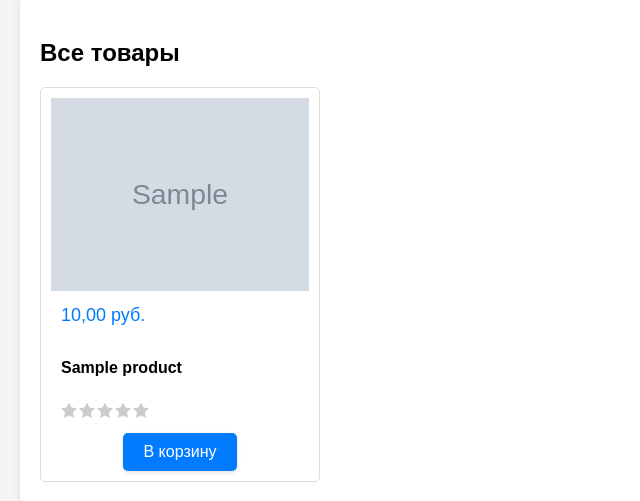
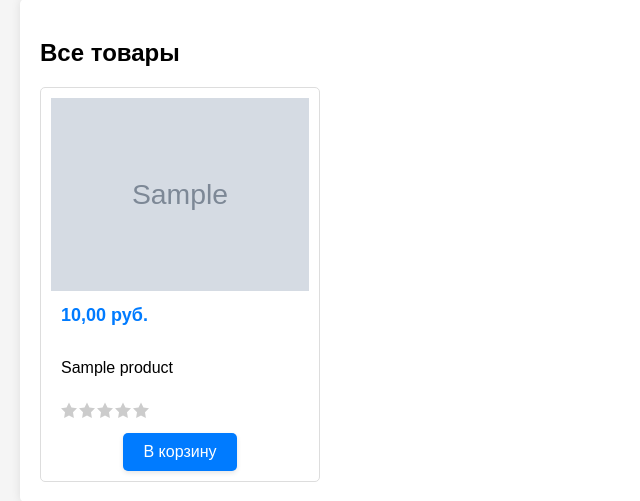
Before and after one commit to MasterVVK/flower_delivery, a Django app: page / in a window 1280 px wide. Shown: the part 163-664 px from the top of the page, without its empty margins (0-640 px from the left). Run offline with Django 5.2, Linux system fonts and the light colour scheme; tables that the repository leaves empty hold one stand-in row (values such as "Sample post"); grey boxes marked "Sample" are stand-in pictures; parts of the project's set-up code (start-up, migrations or seed data) failed here and were passed over.

Commit message:
Update styles.css

```diff
--- a/static/styles.css
+++ b/static/styles.css
@@ -145,6 +145,7 @@ form button:hover {
     justify-content: flex-start; /* Выравниваем по левому краю */
     text-align: left; /* Текст тоже выравнивается по левому краю */
     padding-left: 10px; /* Добавляем отступ слева */
+    font-weight: normal;
 }
 
 #main-page .product-price {
@@ -153,6 +154,7 @@ form button:hover {
     margin-top: auto;
     text-align: left; /* Текст тоже выравнивается по левому краю */
     padding-left: 10px; /* Добавляем отступ слева */
+    font-weight: bold;
 }
 
 .product-rating {
```
